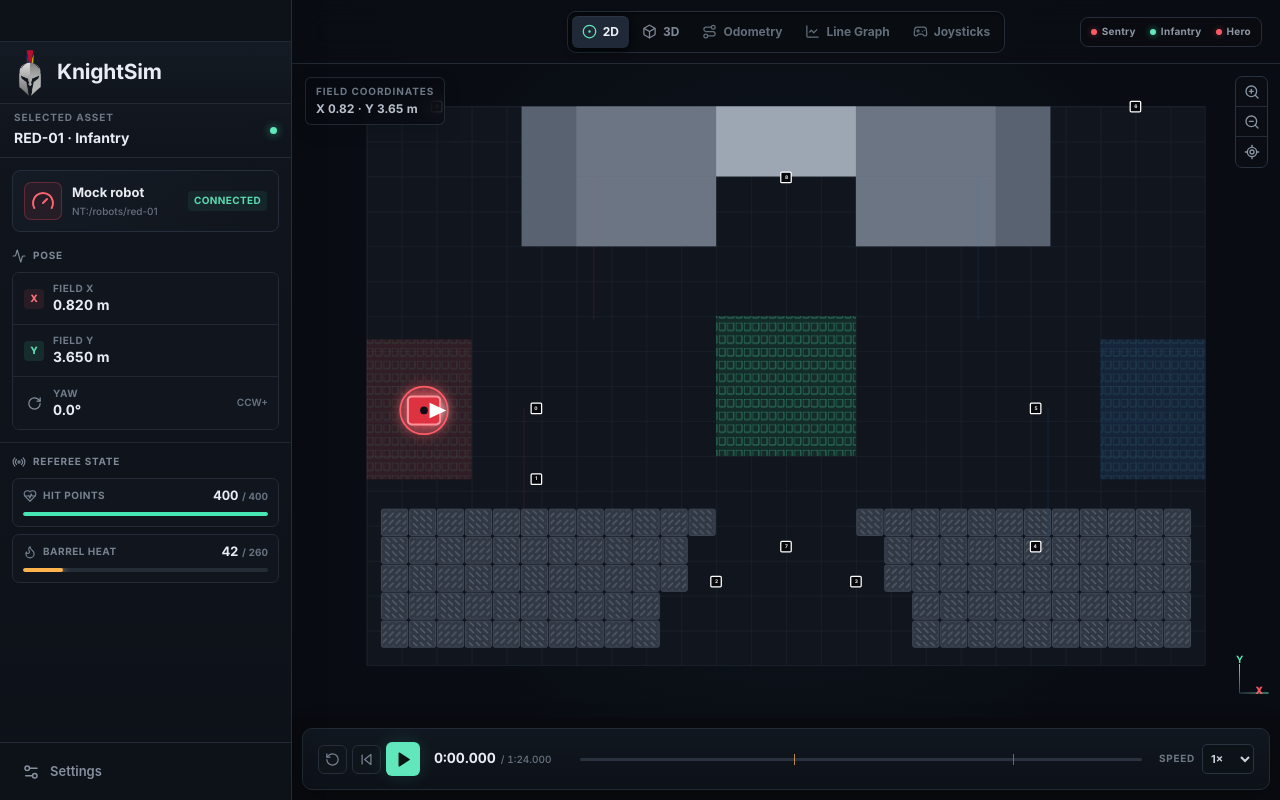
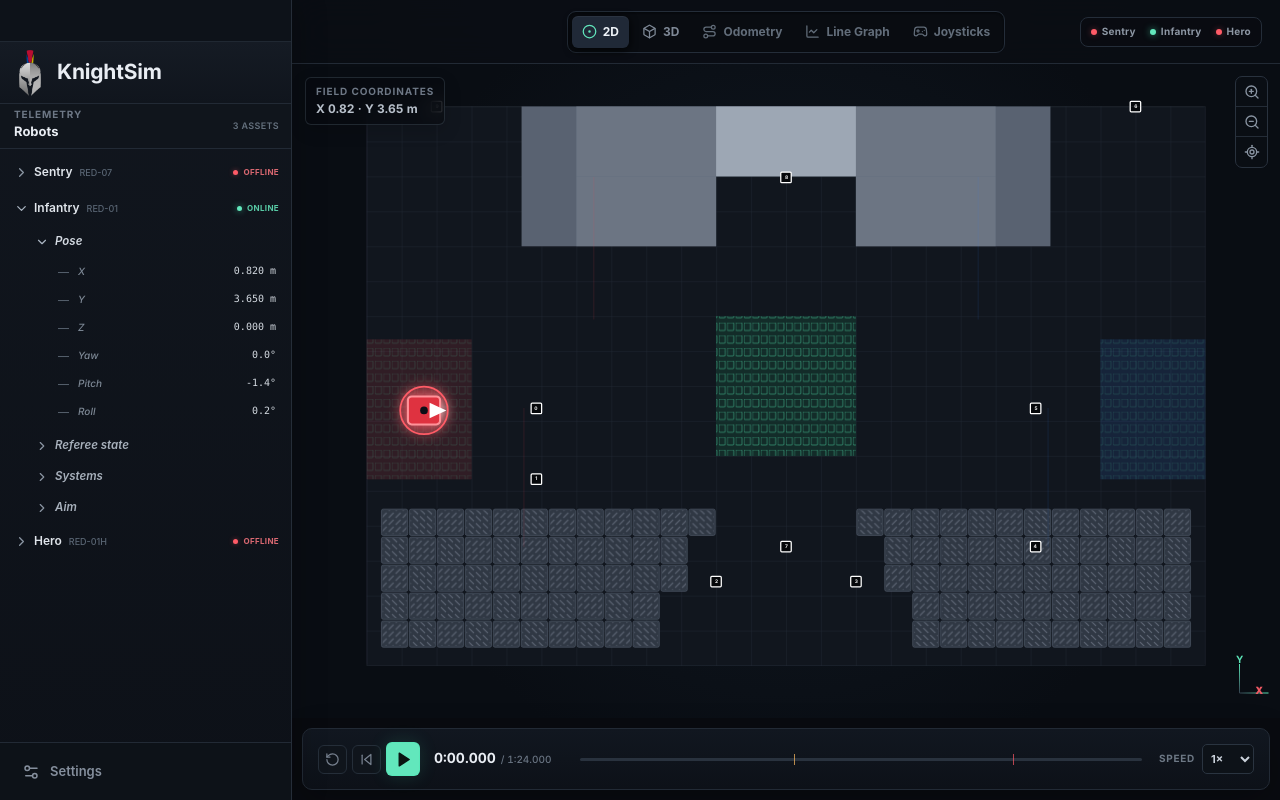
Before and after one commit to Gabe3L/knightsim, a React (Vite) app: page / in a window 1280 px wide. Built offline with nearby package versions, Linux system fonts and the light colour scheme.

Commit message:
Much improved side panel

```diff
--- a/src/components/Inspector.tsx
+++ b/src/components/Inspector.tsx
@@ -1,4 +1,9 @@
-import { Activity, Flame, Gauge, HeartPulse, Radio, RotateCw } from 'lucide-react';
+import { useMemo, useState } from 'react';
+import {
+  Bot,
+  ChevronRight,
+  Gauge,
+} from 'lucide-react';
 import type { RobotTelemetry } from '../types';
 
 interface InspectorProps {
@@ -6,103 +11,229 @@ interface InspectorProps {
   readonly collapsed?: boolean;
 }
 
-function MetricRow({
-  icon,
-  label,
-  value,
-  subvalue,
-}: {
-  readonly icon: React.ReactNode;
+interface TelemetryField {
   readonly label: string;
   readonly value: string;
-  readonly subvalue?: string;
-}) {
-  return (
-    <div className="metric-row">
-      <div className="metric-icon">{icon}</div>
-      <div className="min-w-0">
-        <div className="metric-label">{label}</div>
-        <div className="metric-value">{value}</div>
-      </div>
-      {subvalue ? <span className="metric-subvalue">{subvalue}</span> : null}
-    </div>
-  );
 }
 
-function Bar({ value, max, color }: { readonly value: number; readonly max: number; readonly color: string }) {
-  const width = `${Math.max(0, Math.min(100, (value / max) * 100))}%`;
-  return (
-    <div className="value-bar">
-      <span style={{ width, backgroundColor: color }} />
-    </div>
-  );
+interface TelemetryTopic {
+  readonly id: string;
+  readonly label: string;
+  readonly fields: readonly TelemetryField[];
+}
+
+interface RobotNode {
+  readonly id: string;
+  readonly name: string;
+  readonly role: string;
+  readonly connected: boolean;
+  readonly topics: readonly TelemetryTopic[];
+}
+
+interface RobotSnapshot {
+  readonly x: number;
+  readonly y: number;
+  readonly z: number;
+  readonly yaw: number;
+  readonly pitch: number;
+  readonly roll: number;
+  readonly hp: number;
+  readonly maxHp: number;
+  readonly heat: number;
+  readonly maxHeat: number;
+  readonly battery: string;
+  readonly signal: string;
+  readonly mode: string;
+  readonly cpu: string;
+  readonly aimTarget: string;
+  readonly yawError: string;
+  readonly pitchError: string;
+  readonly aimLocked: boolean;
+}
+
+const formatMeters = (value: number): string => `${value.toFixed(3)} m`;
+const formatDegrees = (value: number): string => `${value.toFixed(1)}°`;
+
+function topicsFor(snapshot: RobotSnapshot): readonly TelemetryTopic[] {
+  return [
+    {
+      id: 'pose',
+      label: 'Pose',
+      fields: [
+        { label: 'X', value: formatMeters(snapshot.x) },
+        { label: 'Y', value: formatMeters(snapshot.y) },
+        { label: 'Z', value: formatMeters(snapshot.z) },
+        { label: 'Yaw', value: formatDegrees(snapshot.yaw) },
+        { label: 'Pitch', value: formatDegrees(snapshot.pitch) },
+        { label: 'Roll', value: formatDegrees(snapshot.roll) },
+      ],
+    },
+    {
+      id: 'referee',
+      label: 'Referee state',
+      fields: [
+        { label: 'Hit points', value: `${snapshot.hp} / ${snapshot.maxHp}` },
+        { label: 'Barrel heat', value: `${snapshot.heat} / ${snapshot.maxHeat}` },
+        { label: 'Team', value: 'Red' },
+        { label: 'Match stage', value: 'Battle' },
+      ],
+    },
+    {
+      id: 'systems',
+      label: 'Systems',
+      fields: [
+        { label: 'Battery', value: snapshot.battery },
+        { label: 'Signal', value: snapshot.signal },
+        { label: 'Drive mode', value: snapshot.mode },
+        { label: 'CPU load', value: snapshot.cpu },
+      ],
+    },
+    {
+      id: 'aim',
+      label: 'Aim',
+      fields: [
+        { label: 'Target', value: snapshot.aimTarget },
+        { label: 'Yaw error', value: snapshot.yawError },
+        { label: 'Pitch error', value: snapshot.pitchError },
+        { label: 'Locked', value: snapshot.aimLocked ? 'Yes' : 'No' },
+      ],
+    },
+  ];
+}
+
+function toggleKey(current: ReadonlySet<string>, key: string): Set<string> {
+  const next = new Set(current);
+  if (next.has(key)) next.delete(key);
+  else next.add(key);
+  return next;
 }
 
 export function Inspector({ robot, collapsed = false }: InspectorProps) {
+  const [expandedRobots, setExpandedRobots] = useState<ReadonlySet<string>>(() => new Set(['infantry']));
+  const [expandedTopics, setExpandedTopics] = useState<ReadonlySet<string>>(() => new Set(['infantry:pose']));
+
+  const robots = useMemo<readonly RobotNode[]>(() => [
+    {
+      id: 'sentry',
+      name: 'Sentry',
+      role: 'RED-07',
+      connected: false,
+      topics: topicsFor({
+        x: 2.184, y: 6.932, z: 0, yaw: -90, pitch: 0, roll: 0,
+        hp: 600, maxHp: 600, heat: 0, maxHeat: 400,
+        battery: '—', signal: 'No link', mode: 'Idle', cpu: '—',
+        aimTarget: 'None', yawError: '—', pitchError: '—', aimLocked: false,
+      }),
+    },
+    {
+      id: 'infantry',
+      name: 'Infantry',
+      role: 'RED-01',
+      connected: robot.connected,
+      topics: topicsFor({
+        x: robot.xM, y: robot.yM, z: 0, yaw: robot.yawDeg, pitch: -1.4, roll: 0.2,
+        hp: robot.hp, maxHp: robot.maxHp, heat: robot.heat, maxHeat: robot.maxHeat,
+        battery: '23.8 V', signal: '-47 dBm', mode: 'Chassis follow', cpu: '38%',
+        aimTarget: 'Blue-03', yawError: '0.8°', pitchError: '-0.3°', aimLocked: true,
+      }),
+    },
+    {
+      id: 'hero',
+      name: 'Hero',
+      role: 'RED-01H',
+      connected: false,
+      topics: topicsFor({
+        x: 8.642, y: 1.207, z: 0, yaw: 176.4, pitch: 0, roll: -0.1,
+        hp: 300, maxHp: 300, heat: 18, maxHeat: 200,
+        battery: '—', signal: 'No link', mode: 'Safe', cpu: '—',
+        aimTarget: 'None', yawError: '—', pitchError: '—', aimLocked: false,
+      }),
+    },
+  ], [robot]);
+
   if (collapsed) {
     return (
-      <div className="inspector inspector-collapsed" aria-label="Robot inspector">
-        <button className="rail-tool rail-tool-active" type="button" aria-label="Selected robot" title="Selected robot">
-          <Gauge size={19} />
-          <span className={robot.connected ? 'rail-status online' : 'rail-status offline'} />
-        </button>
-        <button className="rail-tool" type="button" aria-label="Pose telemetry" title="Pose telemetry">
-          <Activity size={18} />
-        </button>
-        <button className="rail-tool" type="button" aria-label="Referee state" title="Referee state">
-          <Radio size={18} />
-        </button>
+      <div className="inspector inspector-collapsed" aria-label="Robots">
+        {robots.map((item) => (
+          <button className="rail-tool" type="button" aria-label={`${item.name}, ${item.connected ? 'online' : 'offline'}`} title={`${item.name} · ${item.connected ? 'Online' : 'Offline'}`} key={item.id}>
+            {item.id === 'infantry' ? <Gauge size={19} /> : <Bot size={18} />}
+            <span className={item.connected ? 'rail-status online' : 'rail-status offline'} />
+          </button>
+        ))}
       </div>
     );
   }
 
   return (
     <div className="inspector">
-      <div className="panel-heading">
+      <div className="panel-heading telemetry-heading">
         <div>
-          <span className="eyebrow">SELECTED ASSET</span>
-          <h2>RED-01 · Infantry</h2>
+          <span className="eyebrow">TELEMETRY</span>
+          <h2>Robots</h2>
         </div>
-        <div className={robot.connected ? 'connection-dot online' : 'connection-dot offline'} />
+        <span className="asset-count">3 assets</span>
       </div>
 
-      <div className="robot-card">
-        <div className="robot-avatar"><Gauge size={24} /></div>
-        <div>
-          <div className="robot-name">Mock robot</div>
-          <div className="robot-id">NT:/robots/red-01</div>
-        </div>
-        <span className={robot.connected ? 'status-chip connected' : 'status-chip disconnected'}>
-          {robot.connected ? 'CONNECTED' : 'DROPPED'}
-        </span>
+      <div className="telemetry-tree">
+        {robots.map((item) => {
+          const robotExpanded = expandedRobots.has(item.id);
+          return (
+            <section className={robotExpanded ? 'robot-node expanded' : 'robot-node'} key={item.id}>
+              <button
+                className="robot-node-toggle"
+                type="button"
+                aria-expanded={robotExpanded}
+                aria-controls={`${item.id}-topics`}
+                onClick={() => setExpandedRobots((current) => toggleKey(current, item.id))}
+              >
+                <ChevronRight className="tree-chevron" size={15} />
+                <span className="robot-node-copy">
+                  <strong>{item.name}</strong>
+                  <small>{item.role}</small>
+                </span>
+                <span className={item.connected ? 'tree-status online' : 'tree-status offline'}>
+                  <i />{item.connected ? 'Online' : 'Offline'}
+                </span>
+              </button>
+
+              {robotExpanded ? (
+                <div className="topic-list" id={`${item.id}-topics`}>
+                  {item.topics.map((topic) => {
+                    const topicKey = `${item.id}:${topic.id}`;
+                    const topicExpanded = expandedTopics.has(topicKey);
+                    return (
+                      <div className={topicExpanded ? 'topic-node expanded' : 'topic-node'} key={topic.id}>
+                        <button
+                          className="topic-node-toggle"
+                          type="button"
+                          aria-expanded={topicExpanded}
+                          aria-controls={`${item.id}-${topic.id}-fields`}
+                          onClick={() => setExpandedTopics((current) => toggleKey(current, topicKey))}
+                        >
+                          <ChevronRight className="tree-chevron" size={14} />
+                          <span>{topic.label}</span>
+                        </button>
+
+                        {topicExpanded ? (
+                          <dl className="telemetry-fields" id={`${item.id}-${topic.id}-fields`}>
+                            {topic.fields.map((field) => (
+                              <div className="telemetry-field" key={field.label}>
+                                <span className="field-branch">—</span>
+                                <dt>{field.label}</dt>
+                                <dd>{field.value}</dd>
+                              </div>
+                            ))}
+                          </dl>
+                        ) : null}
+                      </div>
+                    );
+                  })}
+                </div>
+              ) : null}
+            </section>
+          );
+        })}
       </div>
-
-      <section className="inspector-section">
-        <h3><Activity size={14} /> Pose</h3>
-        <div className="metric-stack">
-          <MetricRow icon={<span className="axis axis-x">X</span>} label="FIELD X" value={`${robot.xM.toFixed(3)} m`} />
-          <MetricRow icon={<span className="axis axis-y">Y</span>} label="FIELD Y" value={`${robot.yM.toFixed(3)} m`} />
-          <MetricRow icon={<RotateCw size={15} />} label="YAW" value={`${robot.yawDeg.toFixed(1)}°`} subvalue="CCW+" />
-        </div>
-      </section>
-
-      <section className="inspector-section">
-        <h3><Radio size={14} /> Referee state</h3>
-        <div className="vital-card">
-          <div className="vital-header">
-            <span><HeartPulse size={14} /> HIT POINTS</span>
-            <strong>{robot.hp} <small>/ {robot.maxHp}</small></strong>
-          </div>
-          <Bar value={robot.hp} max={robot.maxHp} color="#46e7b2" />
-        </div>
-        <div className="vital-card">
-          <div className="vital-header">
-            <span><Flame size={14} /> BARREL HEAT</span>
-            <strong>{robot.heat} <small>/ {robot.maxHeat}</small></strong>
-          </div>
-          <Bar value={robot.heat} max={robot.maxHeat} color="#ffb34d" />
-        </div>
-      </section>
     </div>
   );
 }
--- a/src/styles.css
+++ b/src/styles.css
@@ -185,6 +185,64 @@ button { color: inherit; }
 .inspector { display: flex; height: 100%; flex-direction: column; overflow: hidden; border: 0; background: transparent; box-shadow: none; }
 .panel-heading { display: flex; align-items: center; justify-content: space-between; min-height: 54px; padding: 0 14px; border-bottom: 1px solid var(--line); background: linear-gradient(180deg, #121720, #0f141c); }
 .panel-heading h2 { margin: 4px 0 0; font-size: 14px; font-weight: 660; }
+.telemetry-heading { min-height: 45px; flex: 0 0 auto; padding-inline: 14px 12px; background: #10151c; }
+.telemetry-heading h2 { margin-top: 2px; font-size: 13px; }
+.asset-count { color: #65717e; font: 600 9px/1 var(--font-ui); letter-spacing: .04em; text-transform: uppercase; }
+.telemetry-tree { min-height: 0; padding: 5px 0 14px; overflow-x: hidden; overflow-y: auto; scrollbar-width: thin; scrollbar-color: #293440 transparent; }
+.robot-node { overflow: hidden; border: 0; background: transparent; }
+.robot-node-toggle,
+.topic-node-toggle {
+  width: 100%;
+  border: 0;
+  text-align: left;
+  cursor: pointer;
+}
+.robot-node-toggle {
+  display: grid;
+  grid-template-columns: 14px minmax(0, 1fr) auto;
+  min-height: 36px;
+  align-items: center;
+  gap: 6px;
+  padding: 3px 12px 3px 14px;
+  color: #ccd3dc;
+  background: transparent;
+}
+.robot-node-toggle:hover { background: #171e27; }
+.tree-chevron { color: #8b96a3; transition: transform .12s ease, color .12s ease; }
+.expanded > .robot-node-toggle > .tree-chevron,
+.expanded > .topic-node-toggle > .tree-chevron { color: #a9b4c1; transform: rotate(90deg); }
+.robot-node-copy { display: flex; min-width: 0; align-items: baseline; gap: 7px; }
+.robot-node-copy strong { overflow: hidden; color: #e0e5eb; font-size: 12px; font-weight: 610; text-overflow: ellipsis; white-space: nowrap; }
+.robot-node-copy small { overflow: hidden; color: #596573; font: 550 9px/1 var(--font-ui); text-overflow: ellipsis; white-space: nowrap; }
+.tree-status { display: flex; align-items: center; gap: 5px; color: #75818e; font: 650 8px/1 var(--font-ui); letter-spacing: .04em; text-transform: uppercase; }
+.tree-status i { width: 5px; height: 5px; border-radius: 50%; }
+.tree-status.online { color: #58cba6; }
+.tree-status.online i { background: var(--accent); box-shadow: 0 0 6px rgba(70,231,178,.62); }
+.tree-status.offline { color: #d96871; }
+.tree-status.offline i { background: #ff5b67; box-shadow: 0 0 5px rgba(255,91,103,.45); }
+.topic-list { padding: 0; }
+.topic-node { position: relative; }
+.topic-node-toggle {
+  display: grid;
+  grid-template-columns: 14px minmax(0, 1fr);
+  min-height: 31px;
+  align-items: center;
+  gap: 6px;
+  padding: 2px 12px 2px 35px;
+  color: #a8b1bc;
+  background: transparent;
+  font-size: 11.5px;
+  font-style: italic;
+  font-weight: 560;
+}
+.topic-node-toggle:hover { color: #e0e5eb; background: #171e27; }
+.topic-node.expanded > .topic-node-toggle { color: #d5dbe3; }
+.telemetry-fields { margin: 0; padding: 1px 0 4px; }
+.telemetry-field { display: grid; grid-template-columns: 15px minmax(0, 1fr) auto; min-height: 28px; align-items: center; gap: 5px; padding: 0 15px 0 58px; }
+.telemetry-field:hover { background: #151c24; }
+.field-branch { color: #5f6a77; font-size: 11px; }
+.telemetry-field dt { overflow: hidden; color: #7d8895; font: italic 550 10px/1 var(--font-ui); text-overflow: ellipsis; white-space: nowrap; }
+.telemetry-field dd { margin: 0; color: #d4dae1; font: 580 10px/1 ui-monospace, "SFMono-Regular", Menlo, Consolas, monospace; font-variant-numeric: tabular-nums; white-space: nowrap; }
 .connection-dot { width: 7px; height: 7px; border-radius: 50%; }
 .connection-dot.online { background: var(--accent); box-shadow: 0 0 9px rgba(70,231,178,.66); }
 .connection-dot.offline { background: #ff5b67; box-shadow: 0 0 9px rgba(255,91,103,.6); }
@@ -267,9 +325,7 @@ kbd { display: inline-grid; min-width: 20px; height: 20px; place-items: center;
   .view-tab { gap: 0; padding-inline: 7px; font-size: 11px; }
   .view-tab svg { display: none; }
   .robot-connection { gap: 4px; padding-inline: 4px; font-size: 10px; }
-  .robot-card { grid-template-columns: 34px 1fr; }
-  .robot-avatar { width: 34px; height: 34px; }
-  .status-chip { grid-column: 1 / -1; justify-self: start; }
+  .tree-status { padding-inline: 4px; }
   .timeline { grid-template-columns: auto 108px minmax(120px, 1fr) 96px; }
 }
 
```
